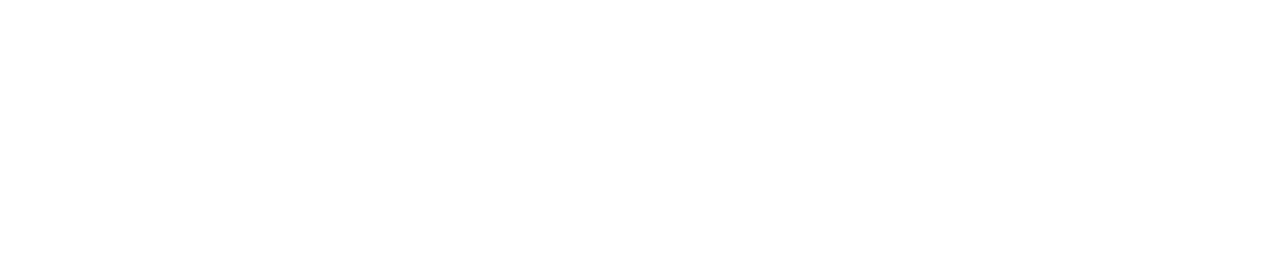
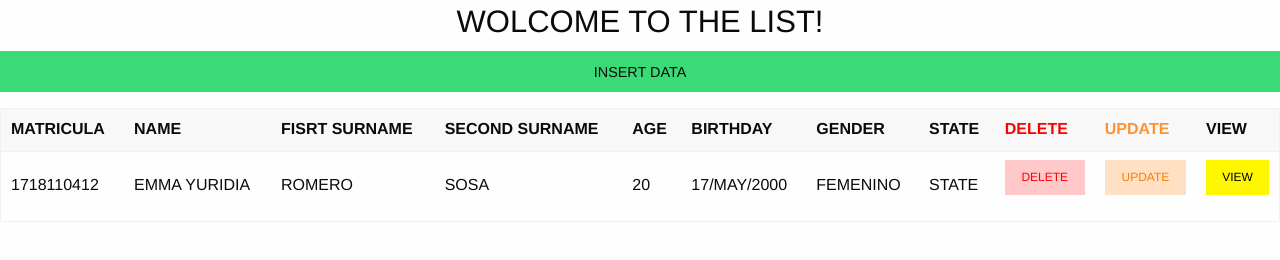
Before and after one commit to emmaRomero19/practicaMVC, a plain HTML site: page mvc/views/actions/list.html in a window 1280 px wide. Drawn offline with Linux system fonts and the light colour scheme; files that its build step writes are made by us from their sources.

Commit message:
LISTA FINAL

```diff
--- a/mvc/views/actions/list.html
+++ b/mvc/views/actions/list.html
@@ -0,0 +1,46 @@
+<!DOCTYPE html>
+<html lang="en">
+<head>
+    <meta name="viewport" content="width=device-width, initial-scale=1.0"/>
+    <link rel="stylesheet" type="text/css" media="screen" href="./static/css/foundation.css" />
+    <title>MVC | List</title>
+</head>
+<body>
+    <center>
+        <h3>WOLCOME TO THE LIST!</h3>
+    </center>
+    <a class="button expanded success" href="/insert">INSERT DATA</a>
+    <table class="hover">
+        <thead>
+            <tr>
+                <th>MATRICULA</th>
+                <th>NAME</th>
+                <th>FISRT SURNAME</th>
+                <th>SECOND SURNAME</th>
+                <th>AGE</th>
+                <th>BIRTHDAY</th>
+                <th>GENDER</th>
+                <th>STATE</th>
+                <th style="color: red;">DELETE</th>
+                <th style="color: rgb(255, 147, 47);">UPDATE</th>
+                <th>VIEW</th>
+            </tr>
+          </thead>
+          <tbody>
+            <tr>
+                <td>1718110412</td>
+                <td>EMMA YURIDIA</td>
+                <td>ROMERO</td>
+                <td>SOSA</td>
+                <td>20</td>
+                <td>17/MAY/2000</td>
+                <td>FEMENINO</td>
+                <td>STATE</td>
+                <td> <a class="button small expanded" style="background-color:rgb(255, 201, 201); color: red;" href="/delete">DELETE</a></td>
+                <td> <a class="button small expanded" style="background-color: rgb(255, 224, 195); color: rgb(255, 123, 0);" href="update">UPDATE</a></td>
+                <td> <a class="button small expanded" style="background-color: rgb(255, 247, 0); color: rgb(0, 0, 0);" href="/view">VIEW</a></td>
+            </tr>
+          </tbody>
+    </table>
+</body>
+</html>
```
Also changed, not shown: mvc/views/index.html (+2 -2 lines), 1 other file.
